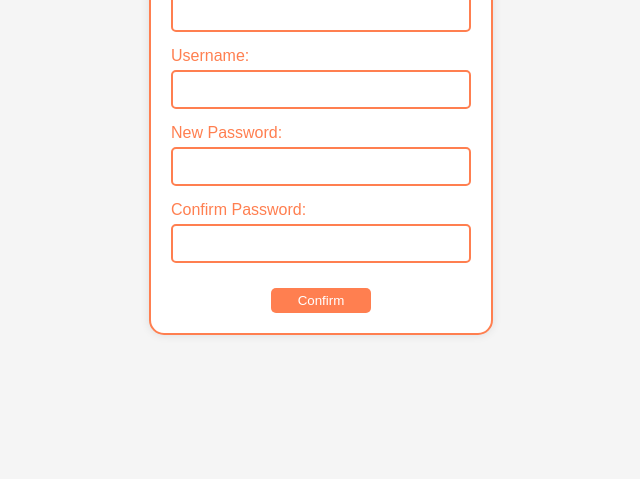
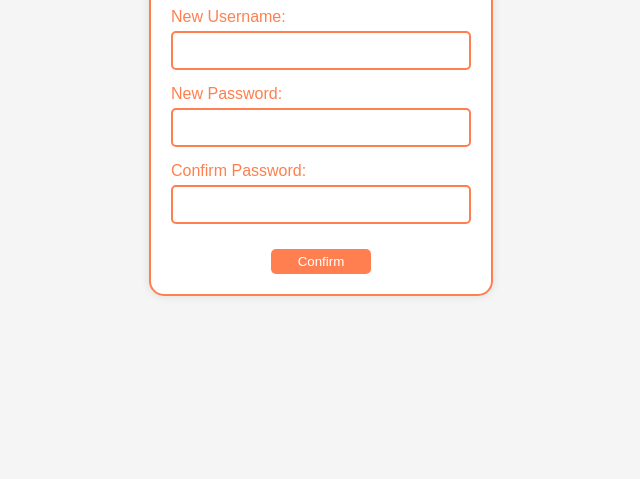
Before and after one commit to VAL02142004/SmartPen-Sync-V3, a plain HTML site: page Forgot.html in a window 1280 px wide. Shown: the part 321-800 px from the top of the page, without its empty margins (319-959 px from the left). Drawn offline with Linux system fonts and the light colour scheme.

Commit message:
Update Forgot.html

```diff
--- a/Forgot.html
+++ b/Forgot.html
@@ -95,15 +95,11 @@
     <div class="container">
         <img alt="SmartPen Sync Logo" class="logo" height="100" src="asset/SMARTPEN_SYNC-removebg-preview 1 (1).png" width="250"/>
         <div class="input-group">
-            <label for="email">Email:</label>
-            <input id="email" name="email" type="email" required/>
+            <label for="new-username">New Username:</label>
+            <input id="new-username" name="new-username" type="text" required/>
         </div>
         <div class="input-group">
-            <label for="username">Username:</label>
-            <input id="username" name="username" type="text" required/>
-        </div>
-        <div class="input-group">
-            <label for="new-password">            <label for="new-password">New Password:</label>
+            <label for="new-password"><label for="new-password">New Password:</label>
             <input id="new-password" name="new-password" type="password" required/>
         </div>
         <div class="input-group">
```
